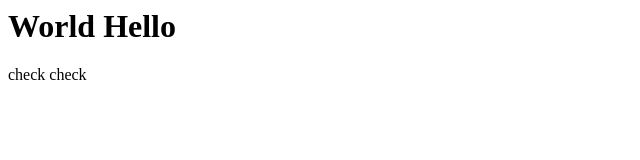
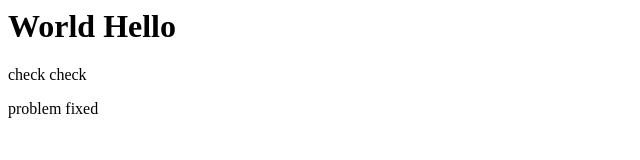
Before and after one commit to refischer/training, a plain HTML site: page index.html in a window 1280 px wide. Shown: the whole page, without its empty margins (0-640 px from the left). Drawn offline with Linux system fonts and the light colour scheme.

Commit message:
Update index.html
fixed #1

```diff
--- a/index.html
+++ b/index.html
@@ -1,2 +1,3 @@
 <h1>World Hello </h1>
 <p>check check</p>
+<p>problem fixed</p>
```
